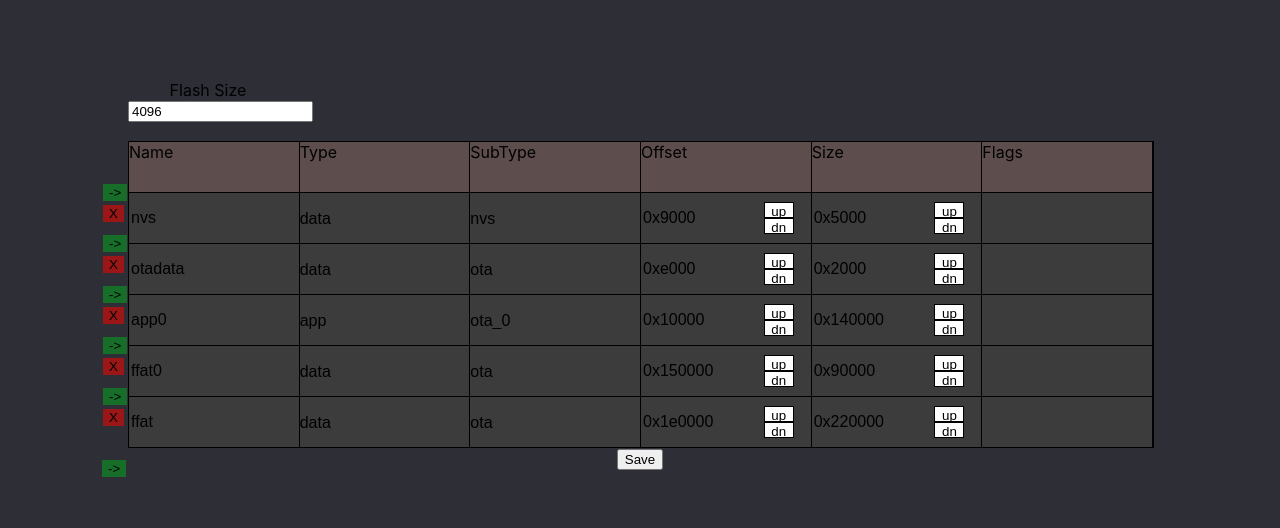
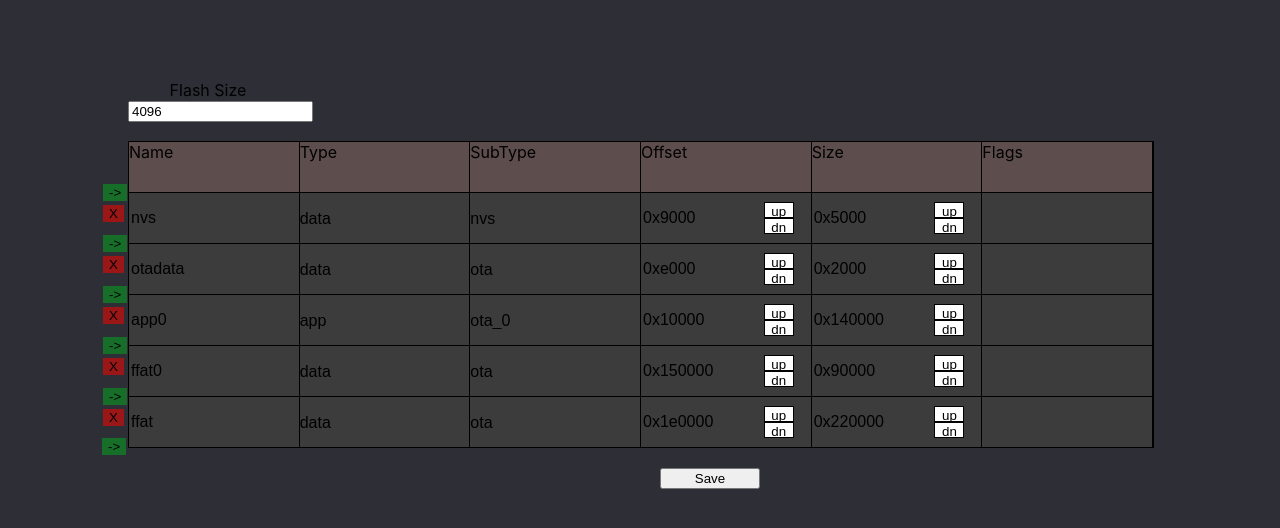
Before and after one commit to platevoltage/esp32-partition-calculator, a React (Create React App) app: page / in a window 1280 px wide. Shown: the top 528 px of the page. Built offline with nearby package versions, Linux system fonts and the light colour scheme.

Commit message:
unparse to string works

```diff
--- a/src/App.tsx
+++ b/src/App.tsx
@@ -1,7 +1,7 @@
 import { useState } from 'react';
-import logo from './logo.svg';
 import './App.css';
 import Table from './components/Table';
+
 
 function App() {
   const [flashSize, setFlashSize] = useState<number>(4096);
--- a/src/components/Table.css
+++ b/src/components/Table.css
@@ -89,3 +89,9 @@ select {
     background-color: #ffffff;
     border: 1px solid #000000;
 }
+
+.save {
+    width: 100px;
+    margin: 20px;
+    position: absolute;
+}
```
